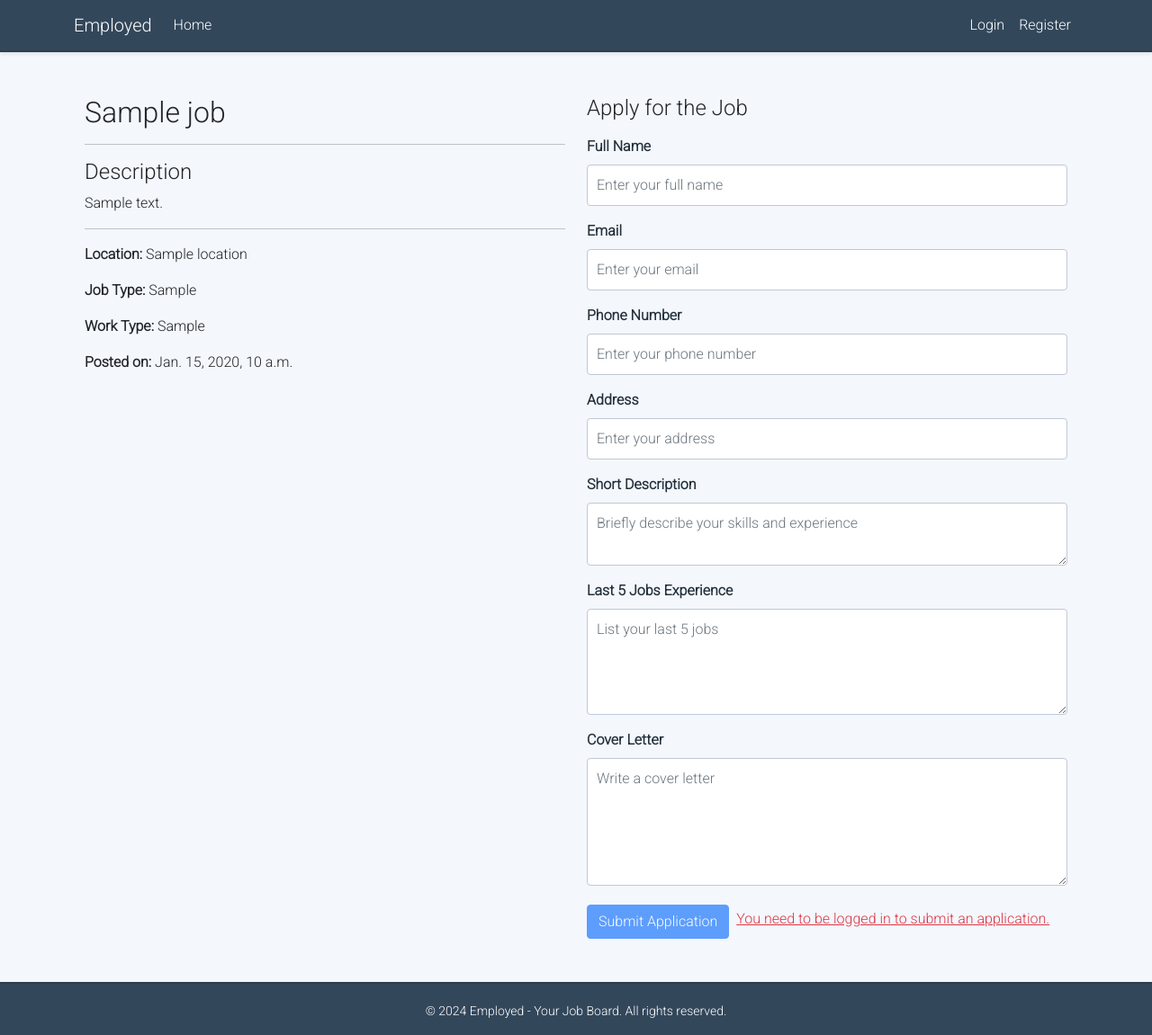
After one commit to Dimmanzo/employed, a Django app: template jobs/templates/jobs/job_detail.html in a window 1280 px wide. The commit adds this page. Shown: the whole page at 90% size. Run offline with Django 4.2, Linux system fonts and the light colour scheme; the template is opened without the code that fills it: most values are stand-ins (such as "Sample title", 1, 10 or a date in 2020); data that the repository does not hold is empty; parts of the project's set-up code (start-up, migrations or seed data) failed here and were passed over.

Commit message:
Added job view with full details and a mockup form for application

```diff
--- a/jobs/models.py
+++ b/jobs/models.py
@@ -16,7 +16,7 @@ class Job(models.Model):
 
     WORK_TYPE_CHOICES = (
         ('remote', 'Remote'),
-        ('on_site', 'On_site'),
+        ('on_site', 'On-site'),
         ('hybrid', 'Hybrid'),
     )
 
--- a/jobs/templates/jobs/index.html
+++ b/jobs/templates/jobs/index.html
@@ -39,7 +39,7 @@
 
                 <!-- Apply and Reset Buttons -->
                 <div class="col-md-3 d-flex align-items-end" style="gap: 10px;">
-                    <button type="submit" class="btn btn-primary w-50" style="height: 38px;">Apply</button>
+                    <button type="submit" class="btn btn-primary w-50" style="height: 38px;">Apply filters</button>
                     <a href="{% url 'home' %}" class="btn btn-secondary w-50" style="height: 38px;">Reset</a>
                 </div>
 
@@ -53,13 +53,13 @@
         <div class="col-md-4">
             <div class="card mb-4">
                 <div class="card-body">
-                    <a href="#" class="job-link">
+                    <a href="{% url 'job_detail' slug=job.slug %}" class="job-link">
                         <h2 class="card-title">{{ job.title }}</h2>
                     </a>
                     <hr />
                     <p class="card-text">{{ job.excerpt }}</p>
                     <hr />
-                    <p class="card-text">{{ job.location }}</p>
+                    <p class="card-text">{{ job.location }} | {{ job.get_work_type_display }} | {{ job.get_job_type_display }}</p>
                     <p class="card-text text-muted h6 text-end">{{ job.created_at }}</p>
                 </div>
             </div>
--- /dev/null
+++ b/jobs/templates/jobs/job_detail.html
@@ -0,0 +1,85 @@
+{% extends "base.html" %}
+
+{% block content %}
+<div class="container mt-5">
+    <div class="row">
+        <!-- Job Details Section -->
+        <div class="col-md-6">
+            <h2>{{ job.title }}</h2>
+            <hr>
+            <h4>Description</h4>
+            <p>{{ job.description | safe }}</p>
+            <hr>
+            <p><strong>Location:</strong> {{ job.location }}</p>
+            <p><strong>Job Type:</strong> {{ job.get_job_type_display }}</p>
+            <p><strong>Work Type:</strong> {{ job.get_work_type_display }}</p>
+            <p><strong>Posted on:</strong> {{ job.created_at }}</p>
+        </div>
+
+        <!-- Application Form Section -->
+        <div class="col-md-6">
+            <h4>Apply for the Job</h4>
+            <form method="POST" class="mt-3">
+                <!-- Full Name -->
+                <div class="mb-3">
+                    <label for="full_name" class="form-label">Full Name</label>
+                    <input type="text" class="form-control" id="full_name" name="full_name"
+                        placeholder="Enter your full name">
+                </div>
+
+                <!-- Email -->
+                <div class="mb-3">
+                    <label for="email" class="form-label">Email</label>
+                    <input type="email" class="form-control" id="email" name="email" placeholder="Enter your email">
+                </div>
+
+                <!-- Phone Number -->
+                <div class="mb-3">
+                    <label for="phone" class="form-label">Phone Number</label>
+                    <input type="text" class="form-control" id="phone" name="phone"
+                        placeholder="Enter your phone number">
+                </div>
+
+                <!-- Address -->
+                <div class="mb-3">
+                    <label for="address" class="form-label">Address</label>
+                    <input type="text" class="form-control" id="address" name="address"
+                        placeholder="Enter your address">
+                </div>
+
+                <!-- Short Description -->
+                <div class="mb-3">
+                    <label for="short_description" class="form-label">Short Description</label>
+                    <textarea class="form-control" id="short_description" name="short_description" rows="2"
+                        placeholder="Briefly describe your skills and experience"></textarea>
+                </div>
+
+                <!-- Last 5 Jobs Experience -->
+                <div class="mb-3">
+                    <label for="last_jobs" class="form-label">Last 5 Jobs Experience</label>
+                    <textarea class="form-control" id="last_jobs" name="last_jobs" rows="4"
+                        placeholder="List your last 5 jobs"></textarea>
+                </div>
+
+                <!-- Cover Letter -->
+                <div class="mb-3">
+                    <label for="cover_letter" class="form-label">Cover Letter</label>
+                    <textarea class="form-control" id="cover_letter" name="cover_letter" rows="5"
+                        placeholder="Write a cover letter"></textarea>
+                </div>
+
+                <!-- Submit Button -->
+                <div class="d-flex align-items-center mb-5">
+                    <!-- Submit Button -->
+                    {% if user.is_authenticated %}
+                        <button type="submit" class="btn btn-primary">Submit Application</button>
+                    {% else %}
+                        <button type="submit" class="btn btn-primary" disabled>Submit Application</button>
+                        <a href="{% url 'login' %}" class="text-danger ms-2 mb-0">You need to be logged in to submit an application.</a>
+                    {% endif %}
+                </div>
+            </form>
+        </div>
+    </div>
+</div>
+{% endblock %}
--- a/jobs/urls.py
+++ b/jobs/urls.py
@@ -5,4 +5,5 @@ from . import views
 urlpatterns = [
     path('', views.JobList.as_view(), name='home'),
     path('post_job/', views.create_job, name='create_job'),
+    path('jobs/<slug:slug>', views.job_detail, name='job_detail'),
 ]
--- a/jobs/views.py
+++ b/jobs/views.py
@@ -1,4 +1,4 @@
-from django.shortcuts import render, redirect
+from django.shortcuts import render, redirect, get_object_or_404
 from django.contrib.auth.decorators import login_required
 from django.contrib import messages
 from django.views import generic
@@ -31,6 +31,10 @@ class JobList(generic.ListView):
 
         return queryset
 
+# View to show job details
+def job_detail(request, slug):
+    job = get_object_or_404(Job, slug=slug)
+    return render(request, 'jobs/job_detail.html', {'job': job})
 
 # View to handle creating a new job
 @login_required
--- a/templates/base.html
+++ b/templates/base.html
@@ -26,7 +26,7 @@
     <!-- Navbar -->
     <nav class="navbar navbar-expand-lg">
         <div class="container">
-            <a class="navbar-brand" href="{% url 'home' %}">Employed</a>
+            <a class="navbar-brand" href="#">Employed</a>
             <button class="navbar-toggler" type="button" data-bs-toggle="collapse" data-bs-target="#navbarNav">
                 <span class="navbar-toggler-icon"></span>
             </button>
```
